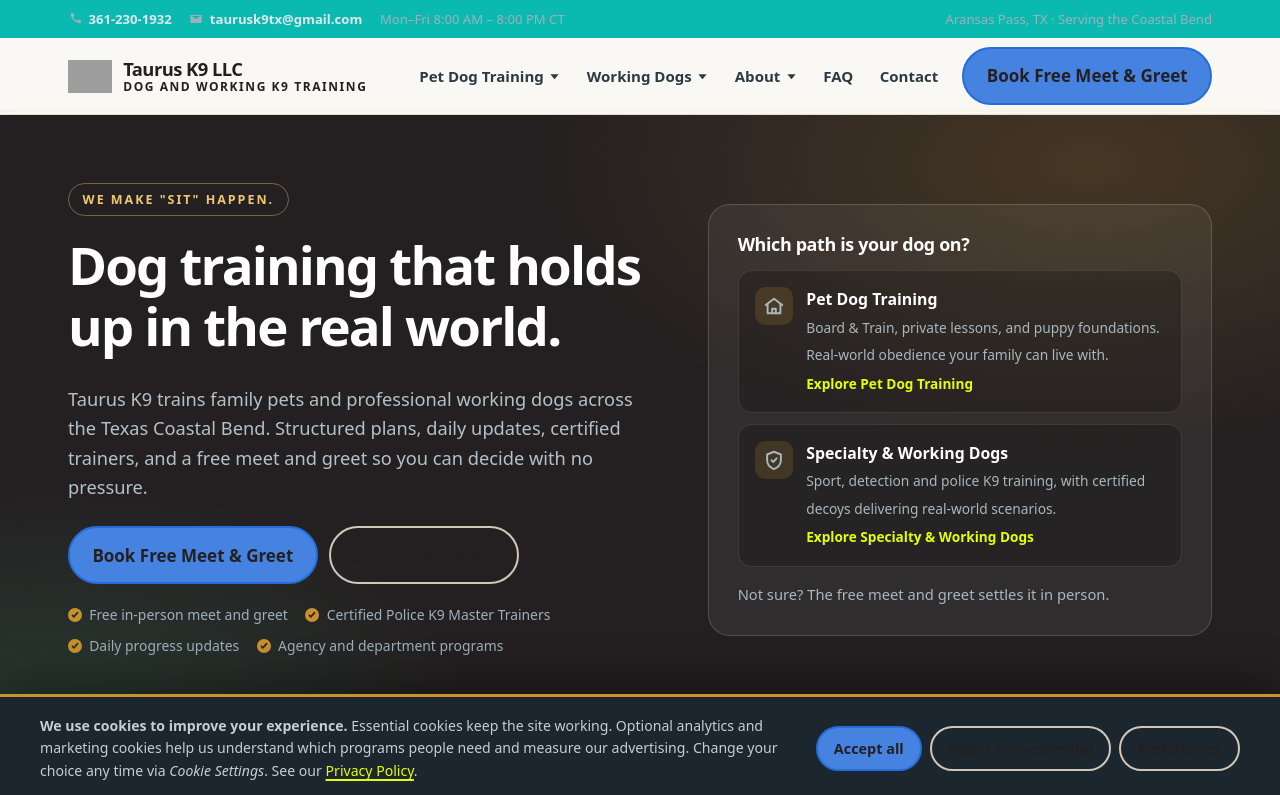
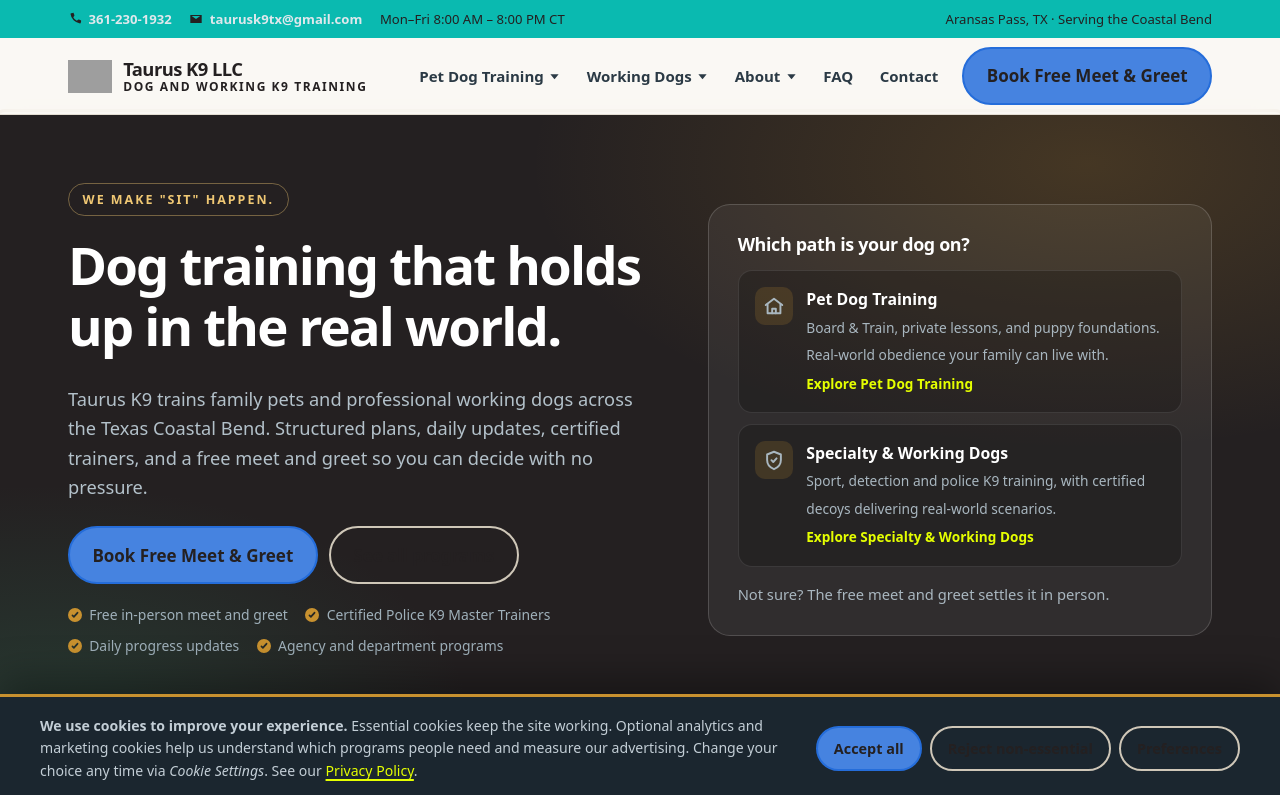
Before and after one commit to gregoryjenkins56-sys/Taurus-K9-Webstuff, a plain HTML site: page index.html in a window 1280 px wide. Shown: the top 795 px of the page. Drawn offline with Linux system fonts and the light colour scheme; grey boxes are pictures that could not be loaded.

Commit message:
Update style.css

```diff
--- a/css/style.css
+++ b/css/style.css
@@ -53,7 +53,7 @@
 .btn-sm{padding:.55rem 1rem;font-size:.9rem;min-height:42px}
 .btn-blk{width:100%}
 .btnrow{display:flex;flex-wrap:wrap;gap:.7rem}
-.util{background:#0ABAB0;color:#9fb0ba;font-size:.82rem}
+.util{background:#0ABAB0;color:#242021;font-size:.82rem}
 .util a{color:#dfe8ec;text-decoration:none;font-weight:600}
 .util a:hover{color:#fff;text-decoration:underline}
 .util__in{display:flex;flex-wrap:wrap;align-items:center;gap:.4rem 1.1rem;padding-block:.5rem;min-height:38px}
```
